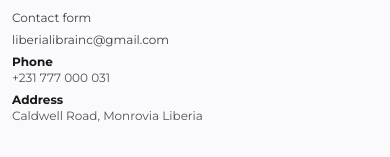
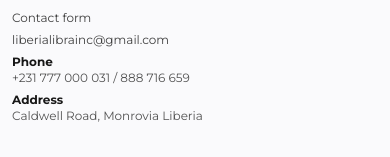
Before and after one commit to DanielAbaka/liberia-libra-web, a React (Vite) app: page / in a window 390 px wide. Shown: the part 4631-4788 px from the top of the page. Built offline with nearby package versions, Linux system fonts and the light colour scheme.

Commit message:
updating mobile numbers

```diff
--- a/src/components/Footer.jsx
+++ b/src/components/Footer.jsx
@@ -108,7 +108,7 @@ export function Footer() {
               <strong className="text-neutral-900">Phone</strong>
               <br />
               <span className="text-neutral-600">
-                +231 777 000 031
+                +231 777 000 031 / 888 716 659
               </span>
             </li>
             <li>
```
